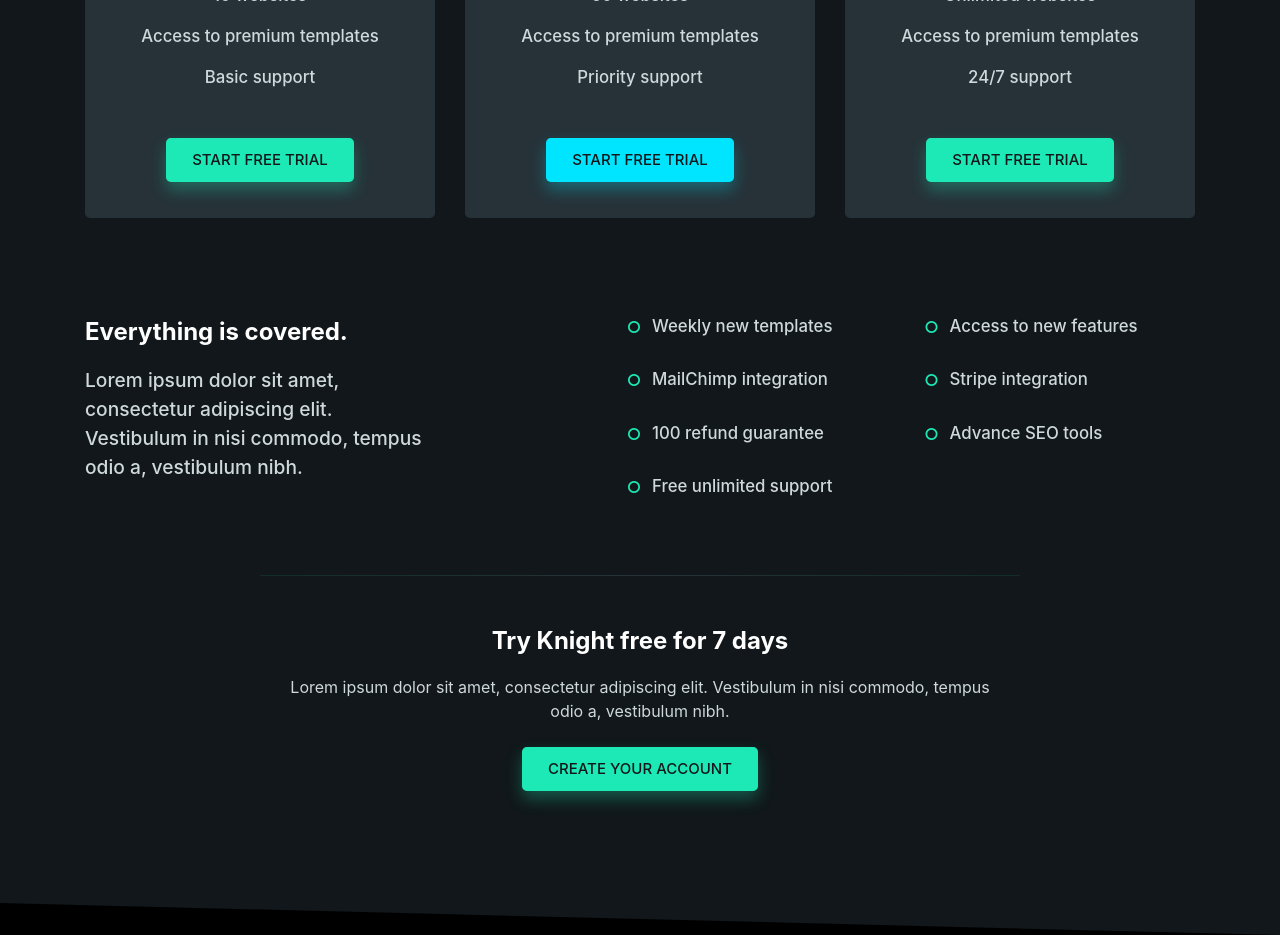
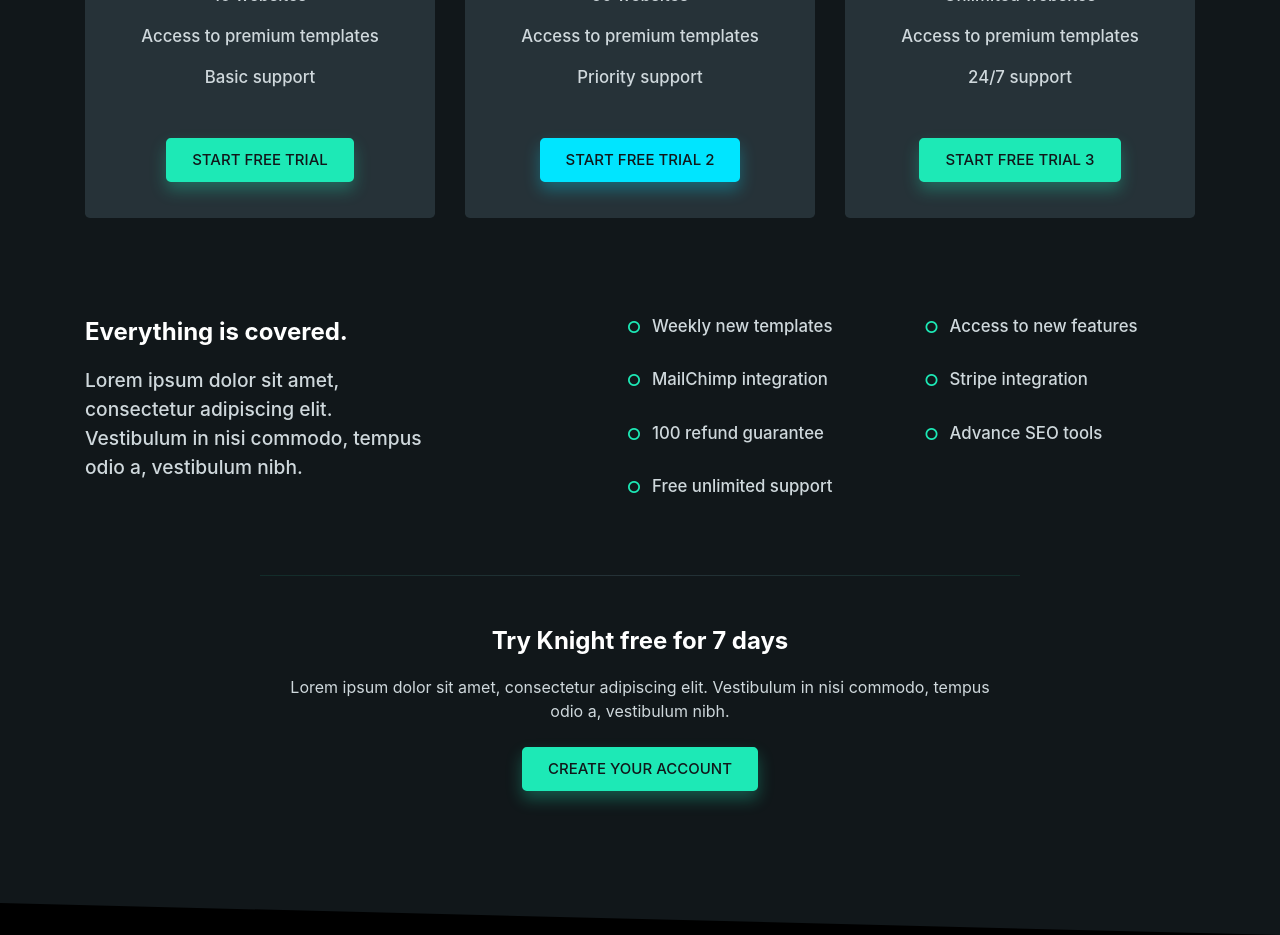
Before and after one commit to Pierdario/najafi.knight, a plain HTML site: page index.html in a window 1280 px wide. Shown: the part 3040-3975 px from the top of the page. Drawn offline with nearby package versions, Linux system fonts and the light colour scheme; a web font is replaced by a local one.

Commit message:
FREE TRIAL

```diff
--- a/index.html
+++ b/index.html
@@ -202,7 +202,7 @@
                                 <li>Priority support</li>
                             </ul>
                             <a href="#" class="btn btn-info">
-                                Start free trial
+                                Start free trial 2
                             </a>
                         </div>
                     </div>
@@ -218,7 +218,7 @@
                                 <li>24/7 support</li>
                             </ul>
                             <a href="#" class="btn btn-primary">
-                                Start free trial
+                                Start free trial 3
                             </a>
                         </div>
                     </div>
```
